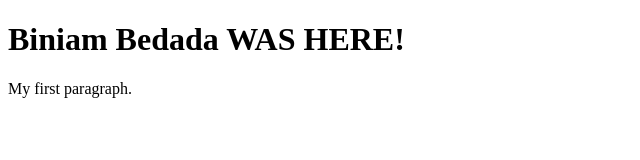
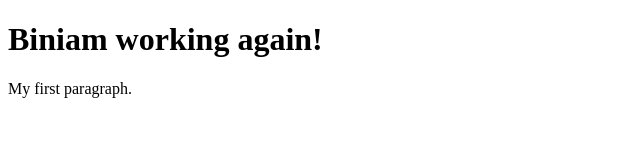
Before and after one commit to Biniamguchi/biniamguchi.github.io, a plain HTML site: page index.html in a window 1280 px wide. Shown: the whole page, without its empty margins (0-640 px from the left). Drawn offline with Linux system fonts and the light colour scheme.

Commit message:
change index

```diff
--- a/index.html
+++ b/index.html
@@ -2,7 +2,7 @@
 <html>
 <body>
 
-<h1>Biniam Bedada WAS HERE!</h1>
+<h1>Biniam working again!</h1>
 
 <p>My first paragraph.</p>
 
```
